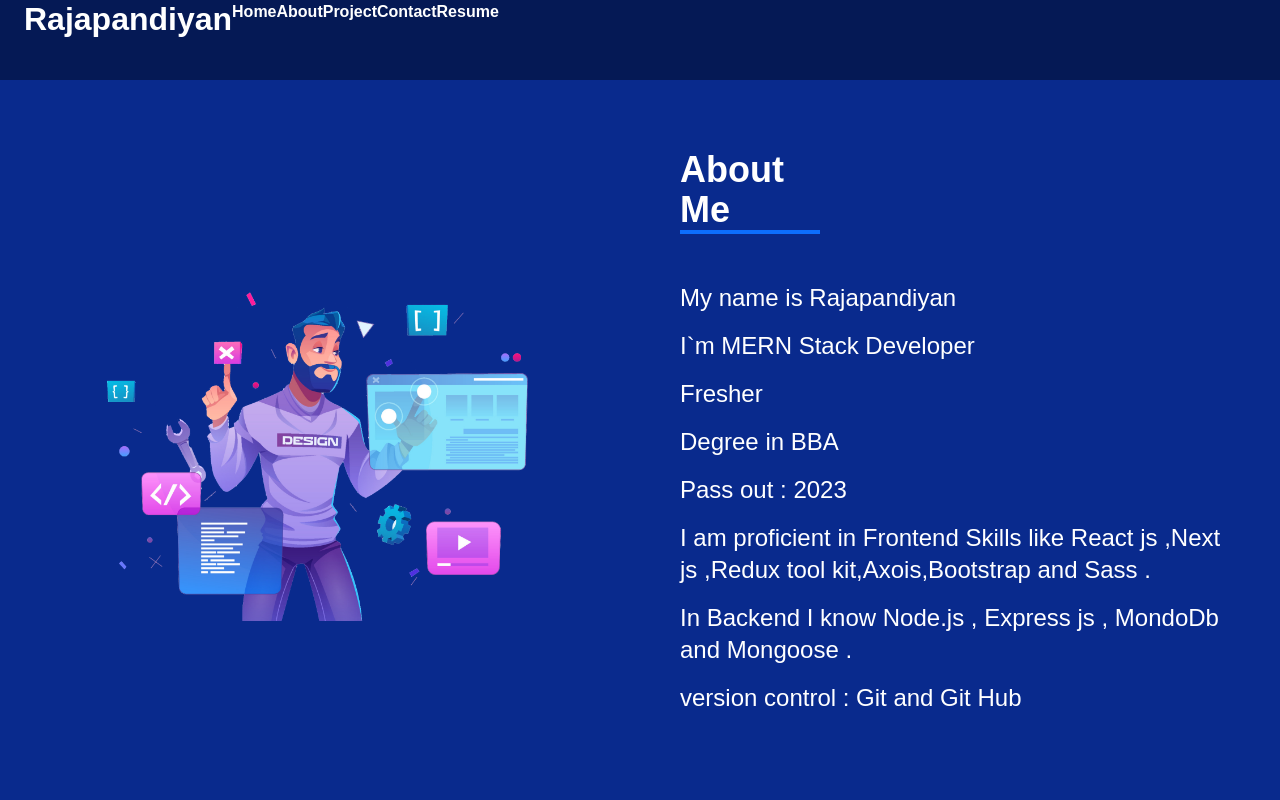
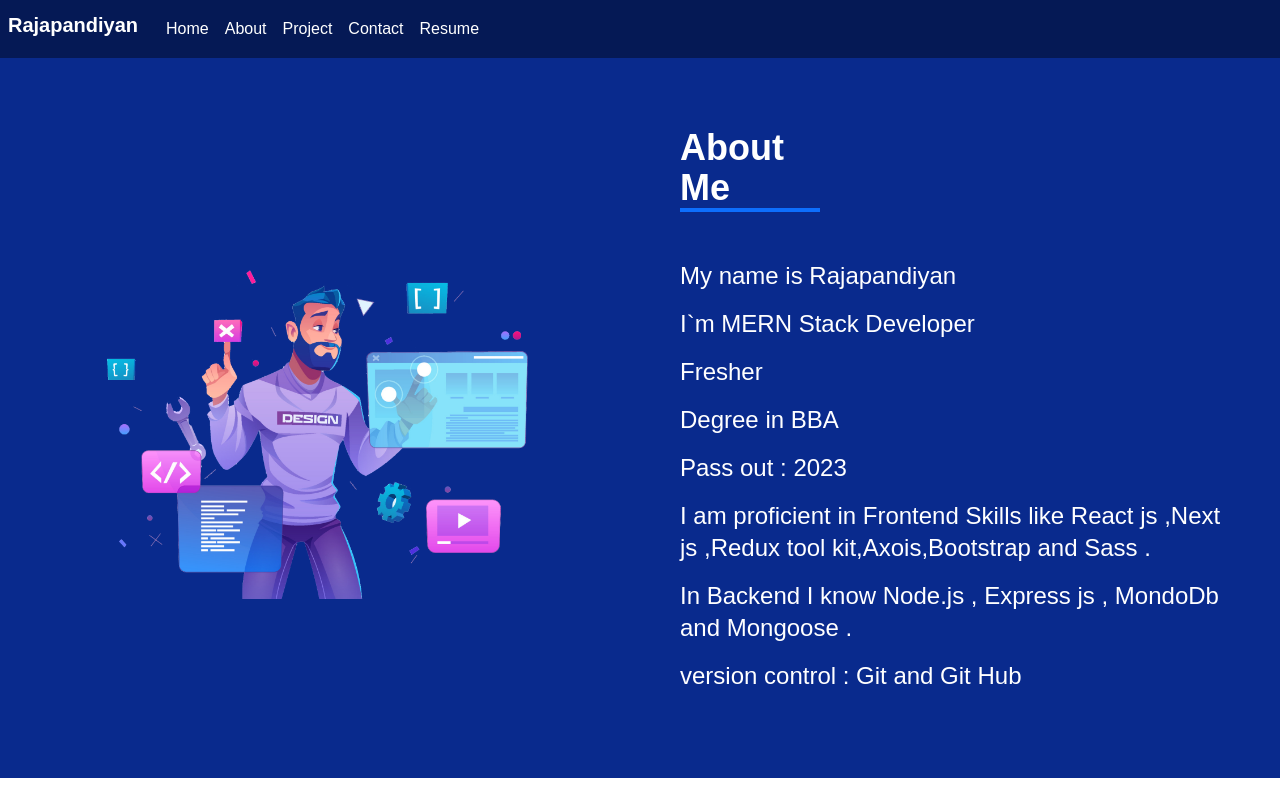
Before and after one commit to Rajapandiyan1/Mern_portfolio, a Next.js app: page /About in a window 1280 px wide. Built offline with nearby package versions, Linux system fonts and the light colour scheme.

Commit message:
header altration

```diff
--- a/Components/Contact.tsx
+++ b/Components/Contact.tsx
@@ -10,7 +10,7 @@ export default function Contact () {
 
             <h1 className='text-4xl border-b-4 border-primary mb-5 w-[140px] font-bold'>Contact</h1>
             <p className='pb-5'>If you want to discuss more in detail, please contact me</p>
-            <p className='py-2'><span className='font-bold'><a className="text-white"  href="mailto:rajapandiyan1163@gmail.com">Email : {config.email}</a></span></p>
-            <p className='py-2'><span className='font-bold'><a  className="text-white" href="tel:9080883914">Phone : {config.phone}</a></span></p>        </div>
+            <p className='py-2'><span className='font-bold text-decoration-none'><a className="text-white"  href="mailto:rajapandiyan1163@gmail.com">Email : {config.email}</a></span></p>
+            <p className='py-2'><span className='font-bold text-decoration-none'><a  className="text-white" href="tel:9080883914">Phone : {config.phone}</a></span></p>        </div>
     </section>
 }
--- a/Components/Header.tsx
+++ b/Components/Header.tsx
@@ -1,51 +1,42 @@
 "use client"
 import { useState } from 'react';
 import Link from 'next/link';
+import { TiThMenu } from "react-icons/ti";
+import 'bootstrap/dist/js/bootstrap.min.js';
 
 const Header = () => {
-    const [isOpen, setIsOpen] = useState(false);
-
-    const toggleMenu = () => {
-        setIsOpen(!isOpen);
-    };
 
     return (
-      <nav style={{minHeight:'10vh'}} className="bg-indigo">
-      <div className="max-w-7xl mx-auto px-4 sm:px-6 lg:px-8">
-          <div className="flex items-center justify-between h-16">
-              <div className="flex-shrink-0">
-                  <h2  className="text-white font-bold">Rajapandiyan</h2>
-              </div>
-              <div className="d-block d-md-none">
-                  <button onClick={toggleMenu} type="button" className="text-white hover:text-gray-300 focus:outline-none focus:text-gray-300">
-                      <svg className="h-6 w-6 text-white" viewBox="0 0 24 24" fill="none" xmlns="http://www.w3.org/2000/svg">
-                          <path d="M4 6h16M4 12h16M4 18h16" stroke="currentColor" strokeWidth="2" strokeLinecap="round" strokeLinejoin="round"/>
-                      </svg>
-                  </button>
-              </div>
-              <div className="d-none d-md-block">
-                  <div className="ml-10 flex items-baseline space-x-4">
-                      <Link href="/" className="text-white font-bold text-decoration-none hover:text-gray-300">Home</Link>
-                      <Link href="/About" className="text-white font-bold text-decoration-none hover:text-gray-300">About</Link>
-                      <Link href="/Project" className="text-white font-bold text-decoration-none hover:text-gray-300">Project</Link>
-                      <Link href="/Contact" className="text-white font-bold text-decoration-none hover:text-gray-300">Contact</Link>
-                      <Link href="/Resume" className="text-white font-bold text-decoration-none hover:text-gray-300">Resume</Link>
-                  </div>
-              </div>
+        <nav className="navbar navbar-expand-lg bg-indigo">
+
+          <h2 className="navbar-brand ps-2 text-white font-bold" > Rajapandiyan</h2>
+          <button className="ms-auto me-3 navbar-toggler text-white" type="button" data-bs-toggle="collapse" data-bs-target="#navbarNav" aria-controls="navbarNav" aria-expanded="false" aria-label="Toggle navigation">
+            {/* <TiThMenu size={30}/>
+             */}
+             <span className="navbar-toggler-icon"></span>
+          </button>
+          <div className="collapse navbar-collapse" id="navbarNav">
+            <ul className="navbar-nav ps-3 ps-md-1">
+              <li className="nav-item">
+                <Link className="nav-link text-bold text-white active" aria-current="page" href="/">Home</Link>
+              </li>
+              <li className="nav-item">
+                <Link className="nav-link text-bold text-white" href="/About">About</Link>
+              </li>
+              <li className="nav-item">
+                <Link className="nav-link text-bold text-white" href="/Project">Project</Link>
+              </li>
+              <li className="nav-item">
+                <Link className="nav-link text-bold text-white " href="/Contact" >Contact</Link>
+              </li>
+
+              <li className="nav-item">
+                <Link className="nav-link text-bold text-white " href="/Resume" >Resume</Link>
+              </li>
+            </ul>
           </div>
-      </div>
-      {/* Mobile menu, show/hide based on menu state. */}
-      {isOpen && (
-          <div className="d-md-none d-flex flex-column">
-              <div className="px-3 pt-2 pb-3 space-y-1 sm:px-3 flex flex-col">
-              <Link href="/" className="text-white font-bold text-decoration-none hover:text-gray-300">Home</Link>
-                      <Link href="/About" className="text-white font-bold text-decoration-none hover:text-gray-300">About</Link>
-                      <Link href="/Project" className="text-white font-bold text-decoration-none hover:text-gray-300">Project</Link>
-                      <Link href="/Contact" className="text-white font-bold text-decoration-none hover:text-gray-300">Contact</Link>
-                      <Link href="/Resume" className="text-white font-bold text-decoration-none hover:text-gray-300">Resume</Link>  </div>
-          </div>
-      )}
-  </nav>
+
+      </nav>
 
     );
 };
--- a/app/Resume/page.tsx
+++ b/app/Resume/page.tsx
@@ -18,7 +18,7 @@ function page() {
                 <h1 className='text-4xl border-b-4 border-primary mb-5 w-[140px] font-bold'>Resume</h1>
                 <p className='pb-5'>You can view my resume </p>
                 <button className="bg-yellow-500 hover:bg-yellow-700 transition duration-300 text-white font-bold py-2 px-4 rounded">
-  <Link download={true} href={'https://i.ibb.co/xggC368/Resume-1.png'}>View Resume</Link>
+  <Link  className='text-decoration-none' download={true} href={'https://i.ibb.co/xggC368/Resume-1.png'}>View Resume</Link>
 </button>
 
             </div>
--- a/app/globals.css
+++ b/app/globals.css
@@ -16,6 +16,9 @@ body {
 .bg-indigo{
   background-color: #051955;
 }
+.navbar-toggler .navbar-toggler-icon {
+  color: white !important;
+}
 .bg-indigo-light{
   background-color: #092a8d;
 
--- a/app/layout.tsx
+++ b/app/layout.tsx
@@ -3,6 +3,8 @@ import { Inter } from "next/font/google";
 import "./globals.css";
 import Header from "@/Components/Header";
 import 'bootstrap/dist/css/bootstrap.css'
+
+// import
 const inter = Inter({ subsets: ["latin"] });
 
 export const metadata: Metadata = {
```
